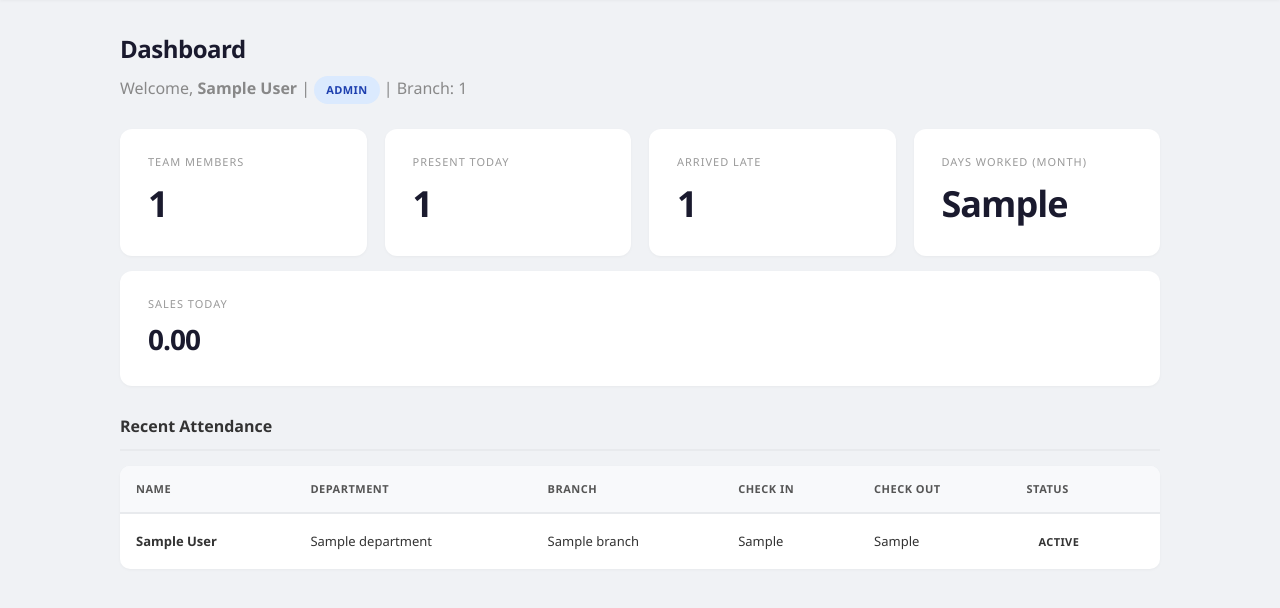
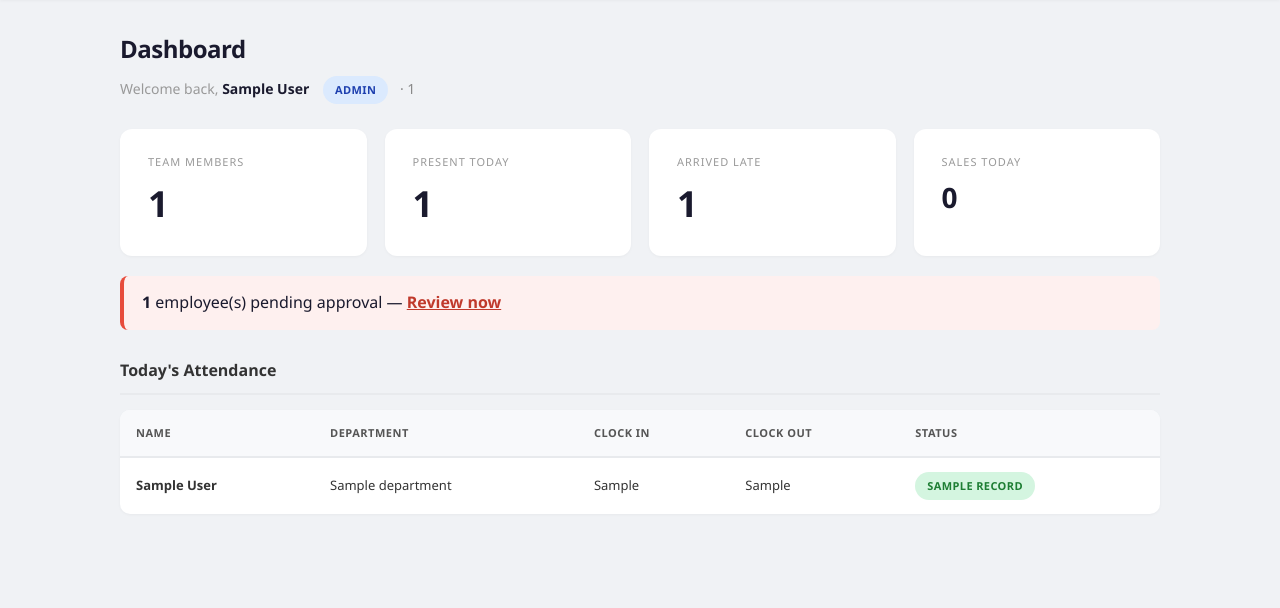
Before and after one commit to mediocareworkpulse/attendance-app, a Flask app: template templates/index.html in a window 1280 px wide. Shown: the part 60-668 px from the top of the page. Run offline with Flask 3, Linux system fonts and the light colour scheme; the visitor is signed in with stand-in values (Sample User, id 1); the template is opened without the code that fills it: most values are stand-ins (such as "Sample title", 1, 10 or a date in 2020).

Commit message:
Update index.html

```diff
--- a/templates/index.html
+++ b/templates/index.html
@@ -1,27 +1,50 @@
 {% extends "base.html" %}
 {% block content %}
 <h1>Dashboard</h1>
-<p style="color:#888;margin-bottom:25px;">Welcome, <strong>{{ session.get('user') }}</strong> | <span class="badge badge-info">{{ session.get('role')|upper }}</span> | Branch: {{ session.get('branch') or 'N/A' }}</p>
+<p style="color:#999;font-size:14px;margin-bottom:25px;">
+    Welcome back, <strong style="color:#1a1a2e;">{{ session.get('user') }}</strong>
+    <span style="margin-left:10px;"><span class="badge badge-info">{{ session.get('role')|upper }}</span></span>
+    {% if session.get('branch') %}<span style="margin-left:8px;color:#888;">· {{ session.get('branch') }}</span>{% endif %}
+</p>
+
 <div class="stats">
     <div class="stat-box"><h3>Team Members</h3><p>{{ total_employees }}</p></div>
     <div class="stat-box"><h3>Present Today</h3><p>{{ present_count }}</p></div>
     <div class="stat-box"><h3>Arrived Late</h3><p>{{ late_count }}</p></div>
-    <div class="stat-box"><h3>Days Worked (Month)</h3><p>{{ days_worked }}</p></div>
+    <div class="stat-box"><h3>Sales Today</h3><p style="font-size:28px;font-weight:700;">{{ "%.0f"|format(total_sales) }}</p></div>
 </div>
-<div class="stats" style="margin-top:15px;">
-    <div class="stat-box"><h3>Sales Today</h3><p style="font-size:28px;">{{ "%.2f"|format(total_sales) }}</p></div>
-    {% if branch_total > 0 %}<div class="stat-box"><h3>Branch Sales</h3><p style="font-size:28px;">{{ "%.2f"|format(branch_total) }}</p></div>{% endif %}
-</div>
-{% if session.get('role') not in ['admin','ceo'] %}
-<div style="margin-top:20px;display:flex;gap:15px;">
-    {% if not user_checked_in %}<a href="/check-in" style="background:#27ae60;color:#fff;padding:12px 25px;text-decoration:none;border-radius:4px;font-weight:600;">Check In Now</a>
-    {% elif user_checked_in and not user_checked_out %}<a href="/check-in" style="background:#c0392b;color:#fff;padding:12px 25px;text-decoration:none;border-radius:4px;font-weight:600;">Check Out Now</a>
-    {% else %}<span style="padding:12px 25px;background:#e8f5e9;color:#155724;border-radius:4px;font-weight:600;">Completed for today</span>{% endif %}
+
+{% if session.get('role') in ['admin','ceo'] and pending_count > 0 %}
+<div style="margin-top:20px;background:#fef0ef;padding:14px 18px;border-radius:8px;border-left:4px solid #e74c3c;">
+    <strong>{{ pending_count }}</strong> employee(s) pending approval — <a href="/approvals" style="color:#c0392b;font-weight:700;">Review now</a>
 </div>
 {% endif %}
+
+{% if session.get('role') not in ['admin','ceo'] %}
+<div style="margin-top:25px;display:flex;gap:12px;">
+    {% if not user_checked_in %}
+    <a href="/check-in" class="btn" style="background:#27ae60;font-size:15px;padding:14px 30px;">✅ Clock In</a>
+    {% elif not user_checked_out %}
+    <a href="/check-in" class="btn" style="background:#e74c3c;font-size:15px;padding:14px 30px;">🚪 Clock Out</a>
+    {% else %}
+    <span style="background:#d4f5e0;color:#1e7e34;padding:14px 24px;border-radius:8px;font-weight:700;">✅ Shift Complete</span>
+    {% endif %}
+</div>
+{% endif %}
+
 {% if recent_records %}
-<h2>Recent Attendance</h2>
-<table><tr><th>Name</th><th>Department</th><th>Branch</th><th>Check In</th><th>Check Out</th><th>Status</th></tr>
-{% for r in recent_records %}<tr><td><strong>{{ r.full_name }}</strong></td><td>{{ r.department }}</td><td>{{ r.branch }}</td><td>{{ r.check_in }}</td><td>{{ r.check_out }}</td><td><span class="badge {{ r.status_class }}">{{ r.status_label }}</span></td></tr>{% endfor %}</table>
+<h2>Today's Attendance</h2>
+<table>
+    <tr><th>Name</th><th>Department</th><th>Clock In</th><th>Clock Out</th><th>Status</th></tr>
+    {% for r in recent_records %}
+    <tr>
+        <td><strong>{{ r.full_name }}</strong></td>
+        <td>{{ r.department }}</td>
+        <td>{{ r.check_in }}</td>
+        <td>{{ r.check_out }}</td>
+        <td><span class="badge {% if r.status=='present' %}badge-success{% elif r.status=='late' %}badge-warning{% else %}badge-danger{% endif %}">{{ r.label }}</span></td>
+    </tr>
+    {% endfor %}
+</table>
 {% endif %}
 {% endblock %}
```
